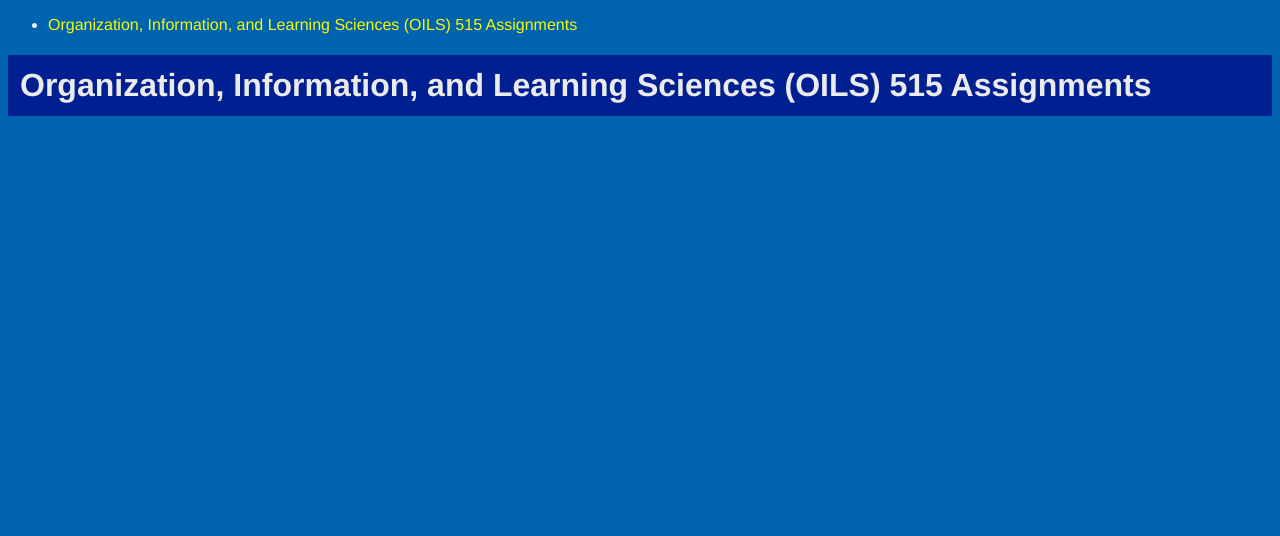
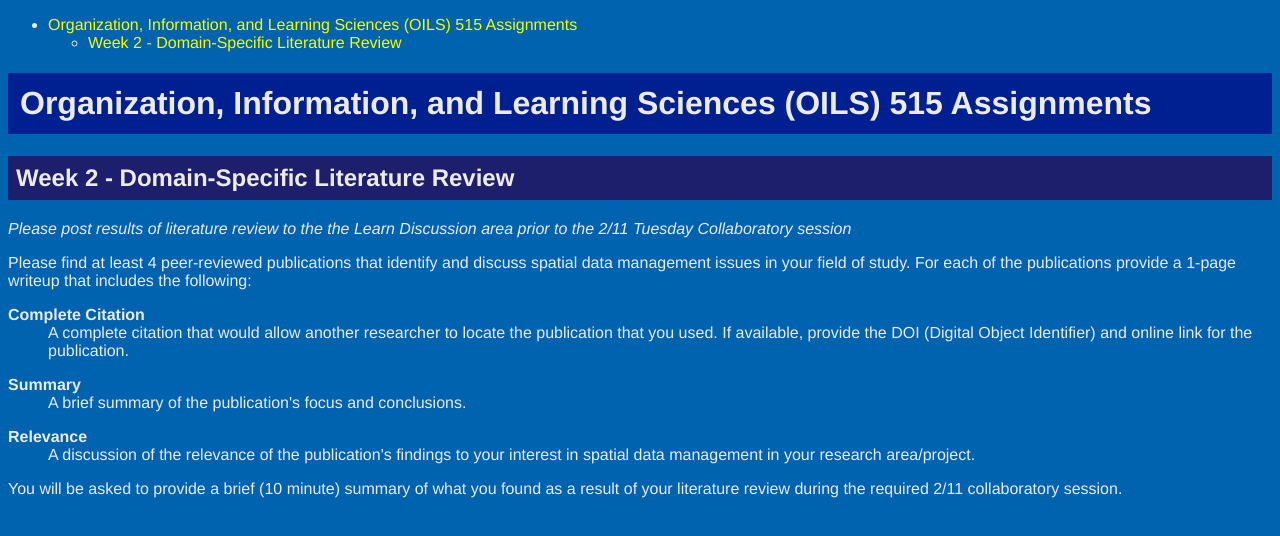
Before and after one commit to karlbenedict/OILS515, a plain HTML site: page assignments/assignments.html in a window 1280 px wide. Drawn offline with Linux system fonts and the light colour scheme.

```diff
--- a/assignments/assignments.html
+++ b/assignments/assignments.html
@@ -11,9 +11,26 @@
 <body>
 <div id="TOC">
 <ul>
-<li><a href="#organization-information-and-learning-sciences-oils-515-assignments">Organization, Information, and Learning Sciences (OILS) 515 Assignments</a></li>
+<li><a href="#organization-information-and-learning-sciences-oils-515-assignments">Organization, Information, and Learning Sciences (OILS) 515 Assignments</a><ul>
+<li><a href="#week-2---domain-specific-literature-review">Week 2 - Domain-Specific Literature Review</a></li>
+</ul></li>
 </ul>
 </div>
 <h1 id="organization-information-and-learning-sciences-oils-515-assignments"><a href="#organization-information-and-learning-sciences-oils-515-assignments">Organization, Information, and Learning Sciences (OILS) 515 Assignments</a></h1>
+<h2 id="week-2---domain-specific-literature-review"><a href="#week-2---domain-specific-literature-review">Week 2 - Domain-Specific Literature Review</a></h2>
+<p><em>Please post results of literature review to the the Learn Discussion area prior to the 2/11 Tuesday Collaboratory session</em></p>
+<p>Please find at least 4 peer-reviewed publications that identify and discuss spatial data management issues in your field of study. For each of the publications provide a 1-page writeup that includes the following:</p>
+<dl>
+<dt>Complete Citation</dt>
+<dd><p>A complete citation that would allow another researcher to locate the publication that you used. If available, provide the DOI (Digital Object Identifier) and online link for the publication.</p>
+</dd>
+<dt>Summary</dt>
+<dd><p>A brief summary of the publication's focus and conclusions.</p>
+</dd>
+<dt>Relevance</dt>
+<dd><p>A discussion of the relevance of the publication's findings to your interest in spatial data management in your research area/project.</p>
+</dd>
+</dl>
+<p>You will be asked to provide a brief (10 minute) summary of what you found as a result of your literature review during the required 2/11 collaboratory session.</p>
 </body>
 </html>
```
Also changed, not shown: assignments/assignments.linked.html (+18 -1 lines), lectures/OILS515_01.html (+1 -0 lines), lectures/OILS515_01.linked.html (+1 -0 lines), lectures/OILS515_01.slides.html (+1 -0 lines), lectures/OILS515_01.slides.linked.html (+1 -0 lines), OILS515_syllabus.html (renamed from OILS515Sylabus.html), 10 other files.
